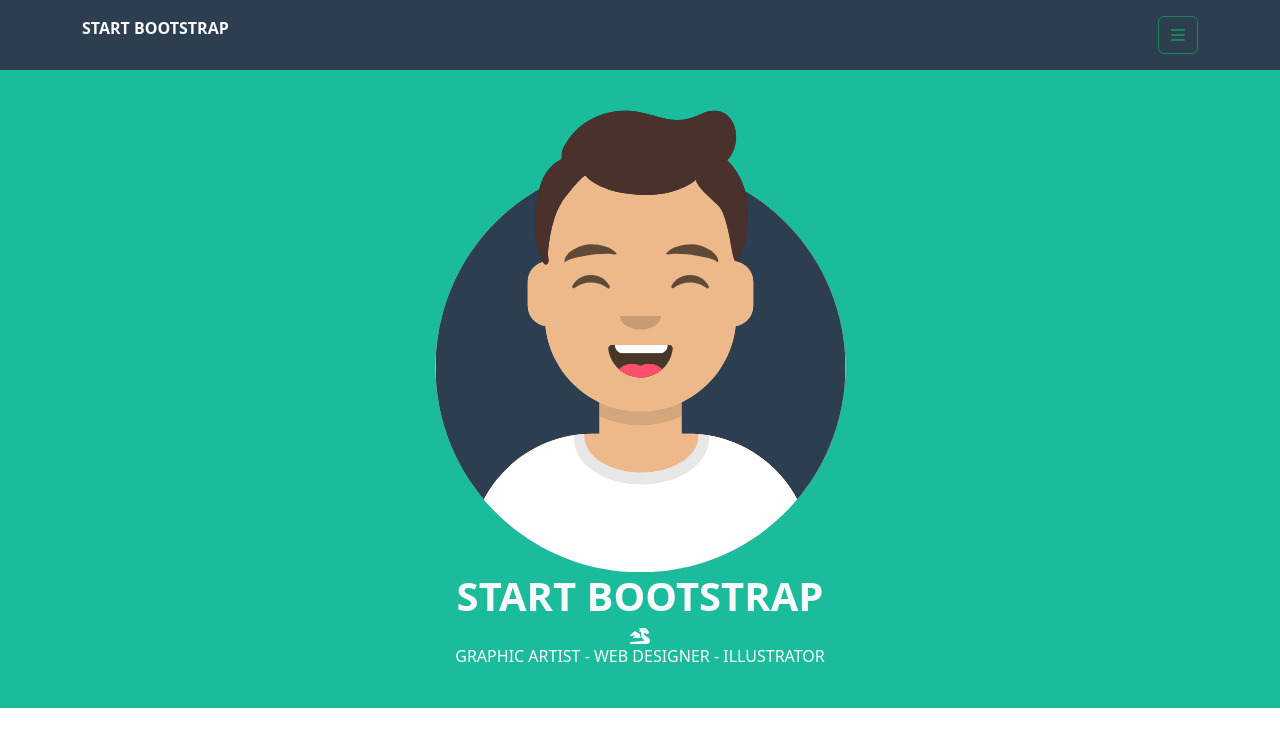
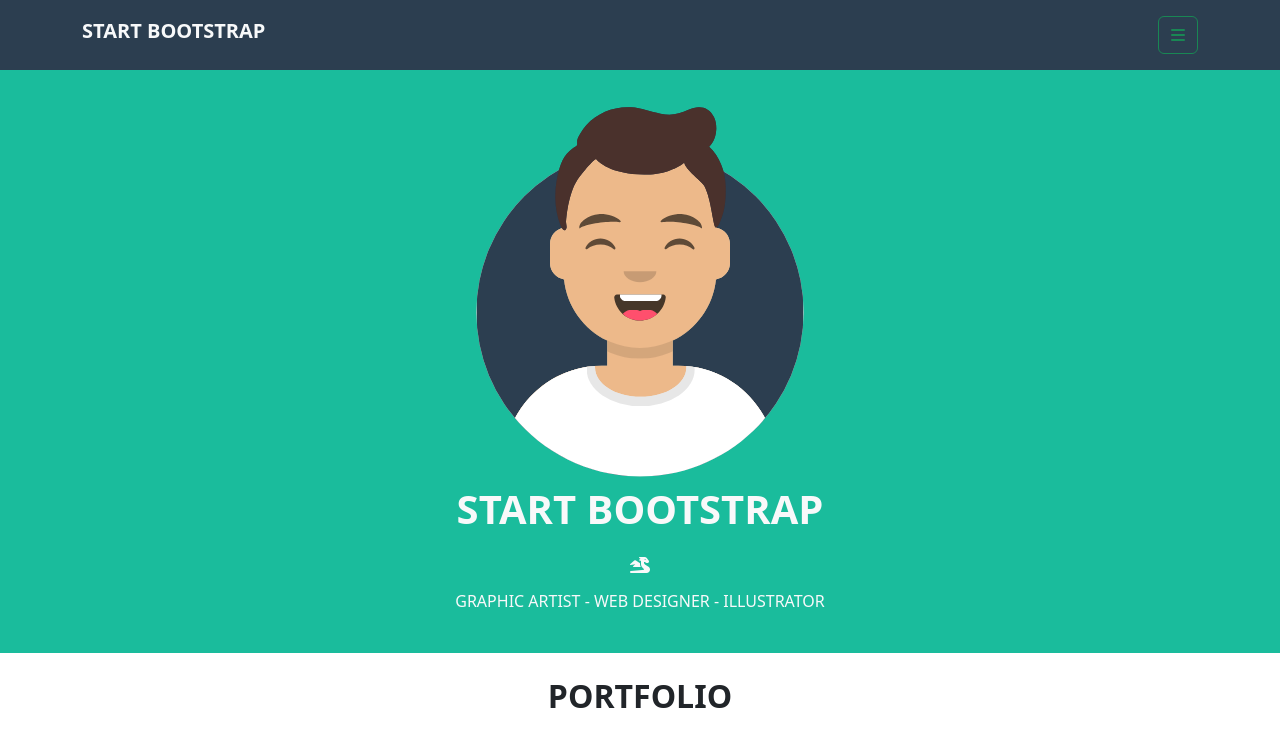
Before and after one commit to RiccardoCarluccio/html-css-bootstrap-freelancer, a plain HTML site: page index.html in a window 1280 px wide. Shown: the top 729 px of the page. Drawn offline with nearby package versions, Linux system fonts and the light colour scheme.

Commit message:
fix header img

```diff
--- a/CSS/style.css
+++ b/CSS/style.css
@@ -19,6 +19,11 @@ img {
   object-fit: cover;
 }
 
+.header-img {
+  width: 80%;
+  height: auto;
+}
+
 main section:nth-of-type(4) {
   background-color: var(--bs-tertiary);
 }
--- a/index.html
+++ b/index.html
@@ -17,7 +17,7 @@
     <nav class="container-fluid d-flex justify-content-center">
       <div class="container">
         <div class="row">
-          <div class="col py-3 text-uppercase fw-bold text-light">Start Bootstrap</div>
+          <div class="col py-3 text-uppercase fw-bold text-light fs-5">Start Bootstrap</div>
           <div class="col py-3 d-flex justify-content-end">
             <button class="btn btn-outline-success">
               <i class="fa-solid fa-bars"></i>
@@ -30,11 +30,11 @@
     <section class="container-fluid d-flex justify-content-center py-4">
       <div class="container">
         <div class="row justify-content-center">
-          <div class="col-lg-5 col-md-7 col-sm-9">
-            <img src="img/avatar.svg" alt="Omino giocondo">
-            <h1 class="text-uppercase text-center fw-bold text-light">Start Bootstrap</h1>
+          <div class="col-lg-5 col-md-7 col-sm-9 d-flex flex-column align-items-center">
+            <img class="header-img" src="img/avatar.svg" alt="Omino giocondo">
+            <h1 class="text-uppercase text-center fw-bold text-light mt-2">Start Bootstrap</h1>
             <div class="d-flex justify-content-center">
-              <i class="fa-solid fa-dragon text-light"></i>
+              <i class="fa-solid fa-dragon text-light m-3"></i>
             </div>
             <p class="text-uppercase text-center text-light">
               Graphic Artist - Web Designer - Illustrator
@@ -50,7 +50,7 @@
       <div class="container">
         <h2 class="text-uppercase text-center fw-bold">Portfolio</h2>
         <div class="text-center">
-          <i class="fa-solid fa-dragon"></i>
+          <i class="fa-solid fa-dragon m-3"></i>
         </div>
         <div class="row justify-content-center gy-4">
           <div class="col-lg-4 col-md-6 col-sm-12"><img class="rounded-3" src="img/cabin.png" alt="Cabin"></div>
```
